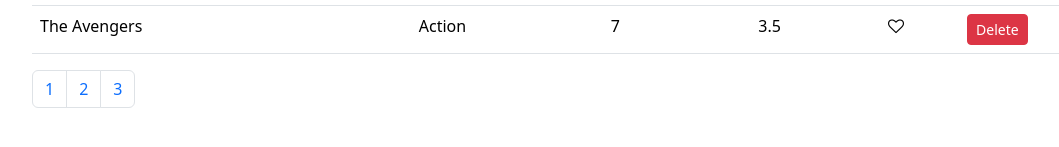
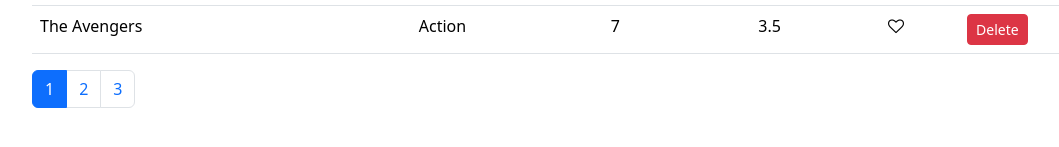
Before and after one commit to shashanknayak12/Vidly-movielist, a React (Create React App) app: page / in a window 1280 px wide. Shown: the part 479-626 px from the top of the page, without its empty margins (50-1109 px from the left). Built offline with nearby package versions, Linux system fonts and the light colour scheme.

Commit message:
handling page changes

```diff
--- a/src/components/common/pagination.jsx
+++ b/src/components/common/pagination.jsx
@@ -5,16 +5,18 @@
 
 const Pagination = (props) => {
 
-    const { itemsCount, pageSize } = props;
-    const pageCount = itemsCount / pageSize;
+    const { itemsCount, pageSize, currentPage, onPageChange } = props;
+    console.log(currentPage)
+    const pageCount = Math.ceil(itemsCount / pageSize);
+    if (pageCount === 1) return null;
     const pages = _.range(1, pageCount + 1);
 
     return (
         <nav>
             <ul className='pagination'>
                 {pages.map(page =>
-                    <li className='page-item'>
-                        <a className='page-link'>{page}</a>
+                    <li key={page} className={page === currentPage ? "page-item active" : "page-item"}>
+                        <a onClick={() => onPageChange(page)} className='page-link'>{page}</a>
 
                     </li>
                 )}
--- a/src/components/movies.jsx
+++ b/src/components/movies.jsx
@@ -7,6 +7,7 @@
 class Movies extends React.Component {
     state = {
         movies: getMovies(),
+        currentPage: 1,
         pageSize: 4
     };
 
@@ -27,7 +28,7 @@
 
 
     handlePageChange = page => {
-        console.log('pge change funcio')
+        this.setState({ currentPage: page })
     }
 
     render() {
@@ -67,7 +68,10 @@
                     </tbody>
 
                 </table>
-                <Pagination itemsCount={count} pageSize={this.state.pageSize} onPageChange={this.handlePageChange} />
+                <Pagination itemsCount={count}
+                    pageSize={this.state.pageSize}
+                    currentPage={this.state.currentPage}
+                    onPageChange={this.handlePageChange} />
             </React.Fragment>
 
         )
```
